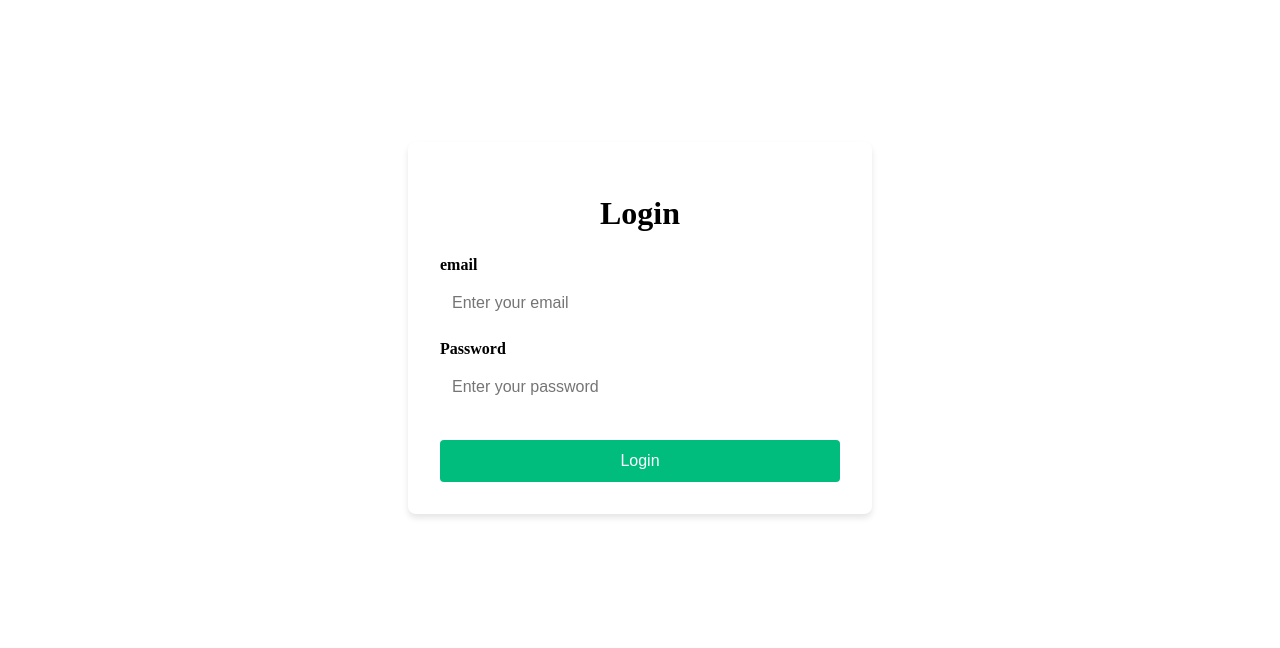
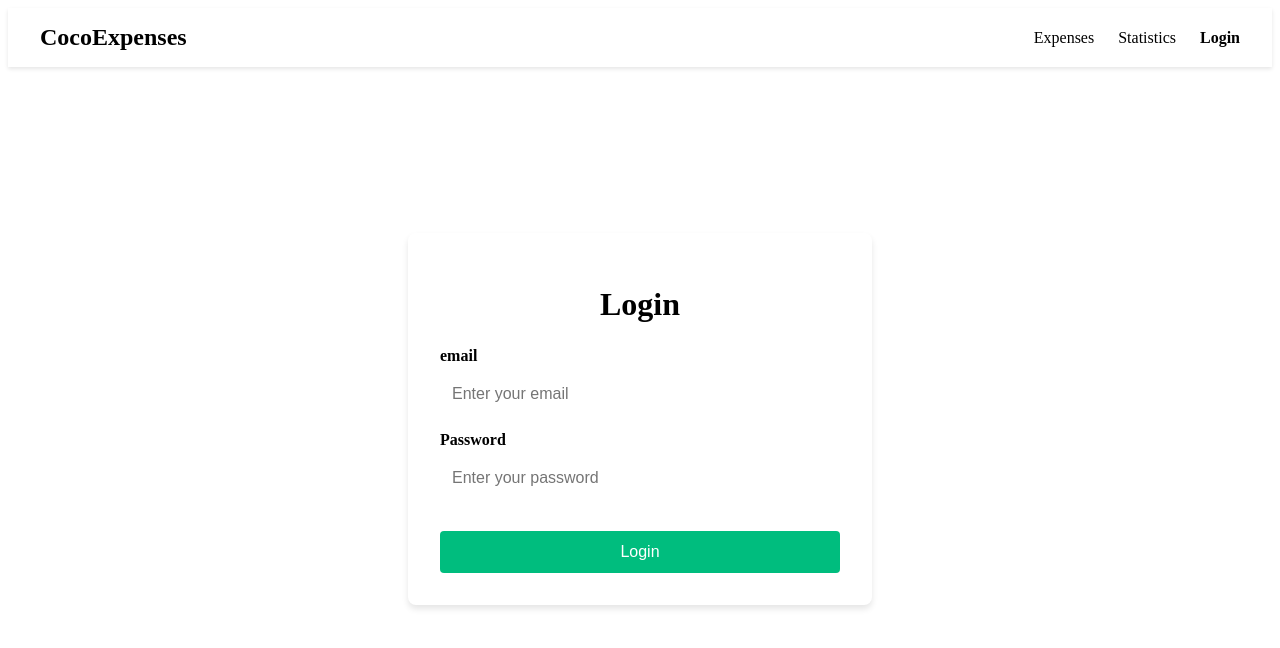
Before and after one commit to CosimoRusso/coco-expenses-v2, a Vue app in the folder frontend/coco-expenses-v2-frontend/: page /login in a window 1280 px wide. Shown: the top 648 px of the page. Built offline with nearby package versions, Linux system fonts and the light colour scheme; no server answers.

Commit message:
Implement navbar

```diff
--- a/frontend/coco-expenses-v2-frontend/src/App.vue
+++ b/frontend/coco-expenses-v2-frontend/src/App.vue
@@ -1,9 +1,20 @@
 <script setup lang="ts">
-import HomeView from '@/views/HomeView.vue'
+import Navbar from '@/components/Navbar.vue'
 </script>
 
 <template>
-  <HomeView />
+  <header>
+    <Navbar />
+  </header>
+  <main>
+    <router-view />
+  </main>
 </template>
 
-<style scoped></style>
+<style scoped>
+main {
+  padding: 2rem;
+  max-width: 1200px;
+  margin: 0 auto;
+}
+</style>
--- a/frontend/coco-expenses-v2-frontend/src/components/Navbar.vue
+++ b/frontend/coco-expenses-v2-frontend/src/components/Navbar.vue
@@ -1,9 +1,85 @@
-<script setup lang="ts"></script>
+<script setup lang="ts">
+import { useUserStore } from '@/stores/user'
+import { useRouter } from 'vue-router'
+
+const userStore = useUserStore()
+const router = useRouter()
+
+function handleLogout() {
+  userStore.logout()
+  router.push('/login')
+}
+</script>
 
 <template>
-  <navbar>
-    <p>Still empty</p>
-  </navbar>
+  <nav class="navbar">
+    <div class="navbar-brand">
+      <router-link to="/" class="logo">CocoExpenses</router-link>
+    </div>
+    <div class="navbar-menu">
+      <router-link to="/expenses" class="navbar-item">Expenses</router-link>
+      <router-link to="/statistics" class="navbar-item">Statistics</router-link>
+      <template v-if="userStore.isLoggedIn">
+        <router-link to="/profile" class="navbar-item">Profile</router-link>
+        <button @click="handleLogout" class="navbar-item logout-button">Logout</button>
+      </template>
+      <router-link v-else to="/login" class="navbar-item">Login</router-link>
+    </div>
+  </nav>
 </template>
 
-<style scoped></style>
+<style scoped>
+.navbar {
+  display: flex;
+  justify-content: space-between;
+  align-items: center;
+  padding: 1rem 2rem;
+  background-color: var(--color-background-soft);
+  box-shadow: 0 2px 4px rgba(0, 0, 0, 0.1);
+}
+
+.navbar-brand {
+  font-size: 1.5rem;
+  font-weight: bold;
+}
+
+.logo {
+  color: var(--color-heading);
+  text-decoration: none;
+}
+
+.navbar-menu {
+  display: flex;
+  gap: 1.5rem;
+}
+
+.navbar-item {
+  color: var(--color-text);
+  text-decoration: none;
+  font-weight: 500;
+  transition: color 0.3s;
+}
+
+.navbar-item:hover {
+  color: var(--color-primary);
+}
+
+.logout-button {
+  background: none;
+  border: none;
+  cursor: pointer;
+  font-size: 1rem;
+  font-weight: 500;
+  padding: 0;
+  color: var(--color-text);
+}
+
+.logout-button:hover {
+  color: var(--color-primary);
+}
+
+.router-link-active {
+  color: var(--color-primary);
+  font-weight: bold;
+}
+</style>
--- a/frontend/coco-expenses-v2-frontend/src/router/index.ts
+++ b/frontend/coco-expenses-v2-frontend/src/router/index.ts
@@ -23,6 +23,21 @@ const router = createRouter({
       name: 'login',
       component: LoginPage,
     },
+    {
+      path: '/expenses',
+      name: 'expenses',
+      component: () => import('../views/ExpensesView.vue'),
+    },
+    {
+      path: '/statistics',
+      name: 'statistics',
+      component: () => import('../views/StatisticsView.vue'),
+    },
+    {
+      path: '/profile',
+      name: 'profile',
+      component: () => import('../views/ProfileView.vue'),
+    },
   ],
 })
 
--- /dev/null
+++ b/frontend/coco-expenses-v2-frontend/src/stores/user.ts
@@ -0,0 +1,46 @@
+import { defineStore } from 'pinia'
+import { ref } from 'vue'
+import apiFetch from '@/utils/apiFetch.ts'
+
+export const useUserStore = defineStore('user', () => {
+  const isLoggedIn = ref(false)
+  const email = ref('')
+  const firstName = ref('')
+  const lastName = ref('')
+
+  function initUser(userData: { email: string; firstName: string; lastName: string }) {
+    email.value = userData.email
+    firstName.value = userData.firstName
+    lastName.value = userData.lastName
+    isLoggedIn.value = true
+  }
+
+  async function checkAuthStatus() {
+    const response = await apiFetch('expenses/users/self')
+    if (response.ok) {
+      const userData = await response.json()
+      initUser(userData)
+      isLoggedIn.value = true
+    } else {
+      isLoggedIn.value = false
+    }
+  }
+
+  function logout() {
+    localStorage.removeItem('token')
+    email.value = ''
+    firstName.value = ''
+    lastName.value = ''
+    isLoggedIn.value = false
+  }
+
+  // Initialize auth status
+  checkAuthStatus().catch(() => {})
+
+  return {
+    isLoggedIn,
+    logout,
+    checkAuthStatus,
+    initUser,
+  }
+})
--- /dev/null
+++ b/frontend/coco-expenses-v2-frontend/src/utils/apiFetch.ts
@@ -0,0 +1,23 @@
+/**
+ * apiFetch - A wrapper around the native fetch function that:
+ * 1. Adds the 'Content-Type': 'application/json' header to the request
+ * 2. Prefixes the URL with '/api/'
+ */
+export const apiFetch = async (url: string, options: RequestInit = {}): Promise<Response> => {
+  // Ensure the URL starts with '/api/'
+  const apiUrl = url.startsWith('/api/') ? url : `/api/${url}`
+
+  // Merge the provided headers with our Content-Type header
+  const headers = {
+    'Content-Type': 'application/json',
+    ...(options.headers || {}),
+  }
+
+  // Return the fetch call with the modified URL and headers
+  return fetch(apiUrl, {
+    ...options,
+    headers,
+  })
+}
+
+export default apiFetch
--- a/frontend/coco-expenses-v2-frontend/src/views/LoginPage.vue
+++ b/frontend/coco-expenses-v2-frontend/src/views/LoginPage.vue
@@ -1,11 +1,14 @@
 <script setup lang="ts">
 import { ref } from 'vue'
 import { useRouter } from 'vue-router'
+import { useUserStore } from '@/stores/user'
+import apiFetch from '@/utils/apiFetch.ts'
 
 const email = ref('')
 const password = ref('')
 const errorMessage = ref('')
 const router = useRouter()
+const userStore = useUserStore()
 
 async function handleLogin() {
   // Reset error message
@@ -19,12 +22,18 @@ async function handleLogin() {
 
   const body = JSON.stringify({ email: email.value, password: password.value })
 
-  const response = await fetch('/api/expenses/users/login/', {
+  const response = await apiFetch('/expenses/users/login/', {
     method: 'POST',
-    headers: { 'Content-Type': 'application/json' },
     body,
   })
   if (response.ok) {
+    const data = await response.json()
+    // Store the token and update login state
+    userStore.initUser({
+      email: email.value,
+      firstName: data.first_name,
+      lastName: data.last_name,
+    })
     await router.push('/')
   } else if (response.status === 403) {
     const msg = await response.json()
```
Also changed, not shown: 1 other file (tests, documents, lock files or other folders).
